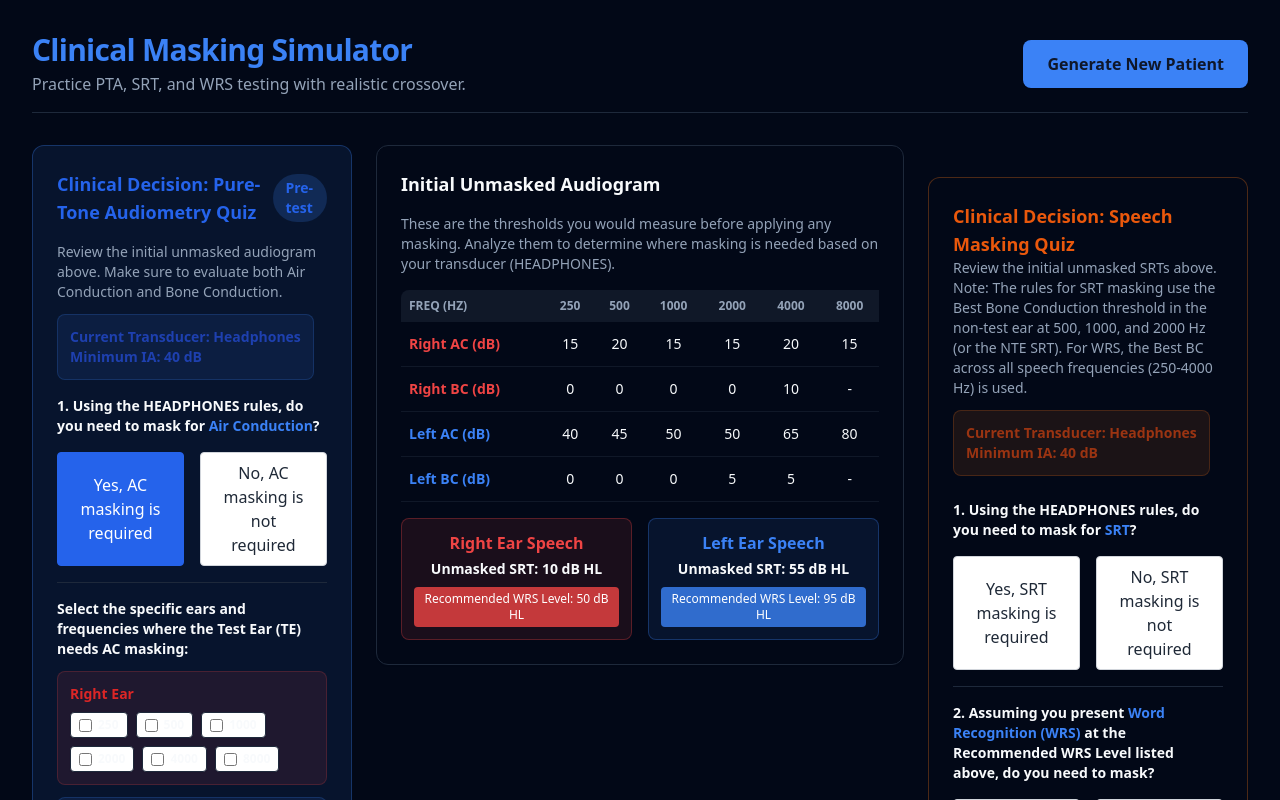
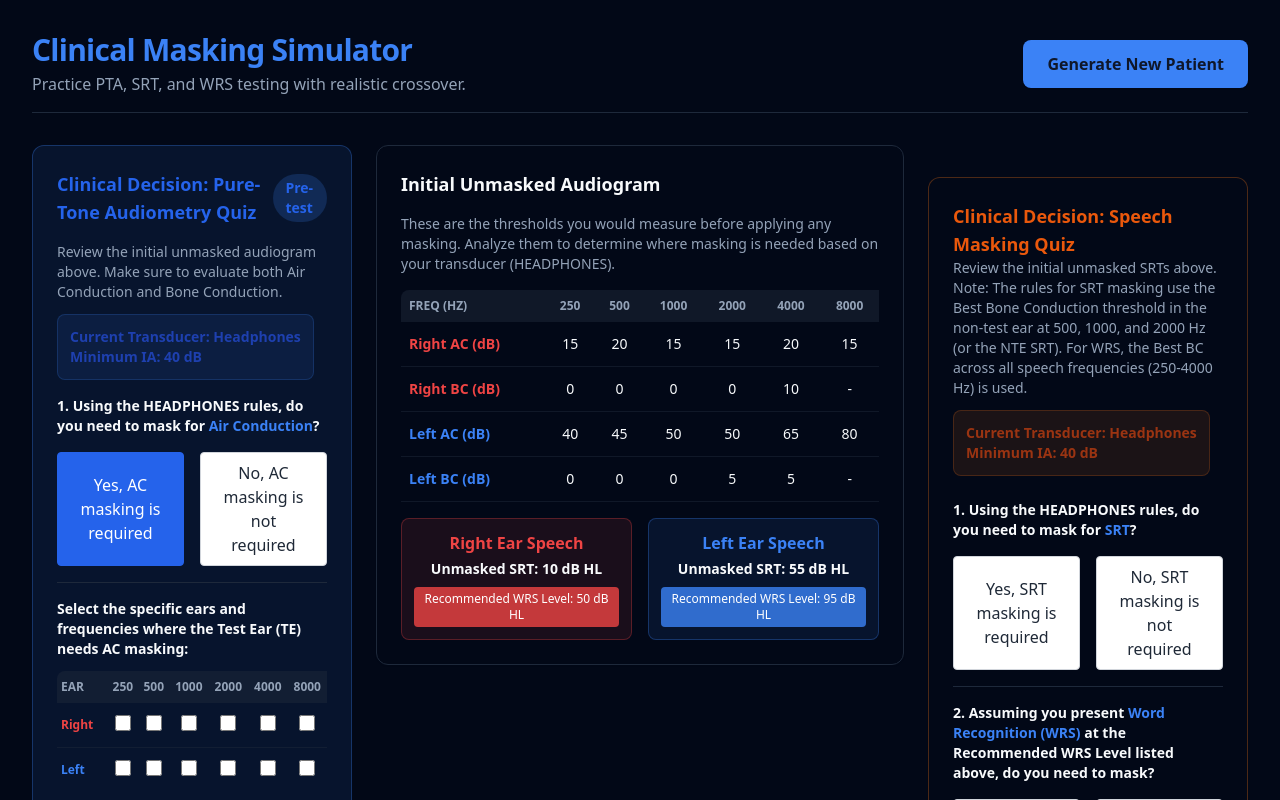
Before and after one commit to euphonic-euphemism/Audiogram-Simulator, a React (Vite) app: page / in a window 1280 px wide. Both pictures are taken after a click on the button "Yes, AC masking is required". Shown: the top 800 px of the page. Built offline with nearby package versions, Linux system fonts and the light colour scheme.

Commit message:
Add files via upload

```diff
--- a/src/components/MaskingQuiz.jsx
+++ b/src/components/MaskingQuiz.jsx
@@ -99,48 +99,54 @@ export default function MaskingQuiz({ patient, transducer, unmaskedAudiogram, on
     }
   };
 
-  const renderSelectionCheckboxes = (type) => (
-    <div className="pt-4 border-t border-secondary animate-in fade-in slide-in-from-top-2 space-y-3">
-      <p className="text-sm font-semibold mb-2">Select the specific ears and frequencies where the Test Ear (TE) needs {type.toUpperCase()} masking:</p>
-
-      <div className="bg-red-500/10 p-3 rounded-lg border border-red-500/20">
-        <h4 className="font-bold text-red-600 mb-2 text-sm">Right Ear</h4>
-        <div className="flex flex-wrap gap-2">
-          {FREQUENCIES.map(f => {
-            if (type === 'bc' && f === 8000) return null;
-            return (
-              <label key={f} className="flex items-center gap-1.5 bg-white px-2 py-1 rounded shadow-sm text-xs font-semibold cursor-pointer border hover:border-red-400 transition-colors">
+  const renderSelectionTable = (type) => (
+    <div className="pt-4 border-t border-secondary animate-in fade-in slide-in-from-top-2">
+      <p className="text-sm font-semibold mb-3">Select the specific ears and frequencies where the Test Ear (TE) needs {type.toUpperCase()} masking:</p>
+      <div className="overflow-x-auto pb-2">
+        <table className="w-full text-center text-xs">
+          <thead className="bg-secondary/50 text-muted-foreground uppercase">
+            <tr>
+              <th className="px-1 py-2 text-left rounded-tl-lg font-semibold">Ear</th>
+              {FREQUENCIES.map(f => <th key={f} className="px-0.5 py-2 font-semibold">{f}</th>)}
+            </tr>
+          </thead>
+          <tbody>
+            <tr className="border-b border-secondary/50">
+              <td className="px-1 py-3 text-left font-bold text-red-500">Right</td>
+              {FREQUENCIES.map(f => (
+                <td key={f} className="px-0.5 py-3">
+                  {type === 'bc' && f === 8000 ? (
+                    <span className="text-muted-foreground">-</span>
+                  ) : (
                     <input
                       type="checkbox"
-                  className="accent-red-500"
+                      className="w-4 h-4 accent-red-500 cursor-pointer"
                       checked={!!selectedMasking[type].right[f]}
                       onChange={() => toggleSelection(type, 'right', f)}
                     />
-                {f}
-              </label>
-            );
-          })}
-        </div>
-      </div>
-
-      <div className="bg-blue-500/10 p-3 rounded-lg border border-blue-500/20">
-        <h4 className="font-bold text-blue-600 mb-2 text-sm">Left Ear</h4>
-        <div className="flex flex-wrap gap-2">
-          {FREQUENCIES.map(f => {
-            if (type === 'bc' && f === 8000) return null;
-            return (
-              <label key={f} className="flex items-center gap-1.5 bg-white px-2 py-1 rounded shadow-sm text-xs font-semibold cursor-pointer border hover:border-blue-400 transition-colors">
+                  )}
+                </td>
+              ))}
+            </tr>
+            <tr>
+              <td className="px-1 py-3 text-left font-bold text-blue-500">Left</td>
+              {FREQUENCIES.map(f => (
+                <td key={f} className="px-0.5 py-3">
+                  {type === 'bc' && f === 8000 ? (
+                    <span className="text-muted-foreground">-</span>
+                  ) : (
                     <input
                       type="checkbox"
-                  className="accent-blue-500"
+                      className="w-4 h-4 accent-blue-500 cursor-pointer"
                       checked={!!selectedMasking[type].left[f]}
                       onChange={() => toggleSelection(type, 'left', f)}
                     />
-                {f}
-              </label>
-            );
-          })}
-        </div>
+                  )}
+                </td>
+              ))}
+            </tr>
+          </tbody>
+        </table>
       </div>
     </div>
   );
@@ -183,7 +189,7 @@ export default function MaskingQuiz({ patient, transducer, unmaskedAudiogram, on
               No, AC masking is not required
             </button>
           </div>
-          {needsMaskingOverall.ac === true && renderSelectionCheckboxes('ac')}
+          {needsMaskingOverall.ac === true && renderSelectionTable('ac')}
         </div>
 
         {/* BC Quiz */}
@@ -203,7 +209,7 @@ export default function MaskingQuiz({ patient, transducer, unmaskedAudiogram, on
               No, BC masking is not required
             </button>
           </div>
-          {needsMaskingOverall.bc === true && renderSelectionCheckboxes('bc')}
+          {needsMaskingOverall.bc === true && renderSelectionTable('bc')}
         </div>
       </div>
 
```
Lines whose indentation alone changed are shown as unchanged.
